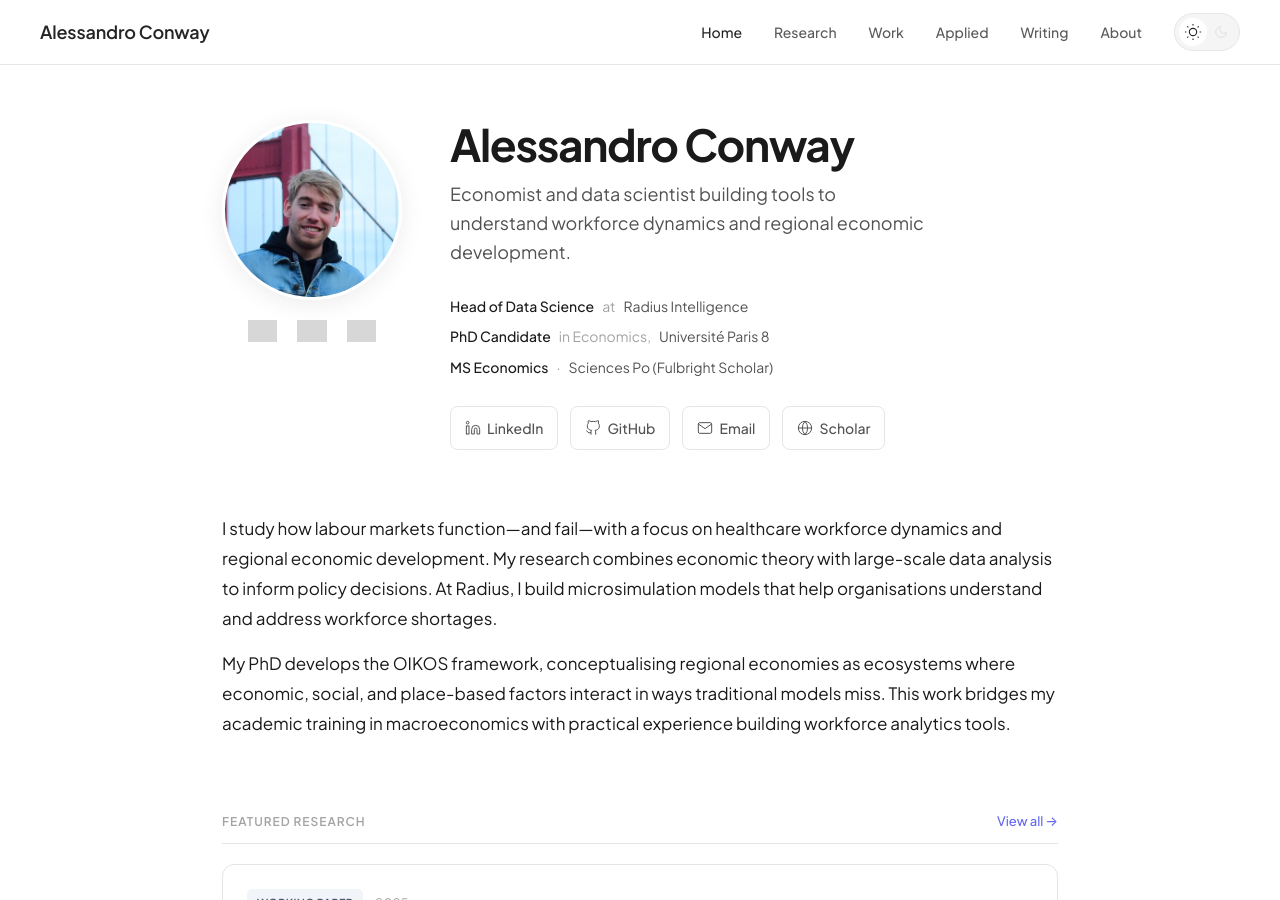
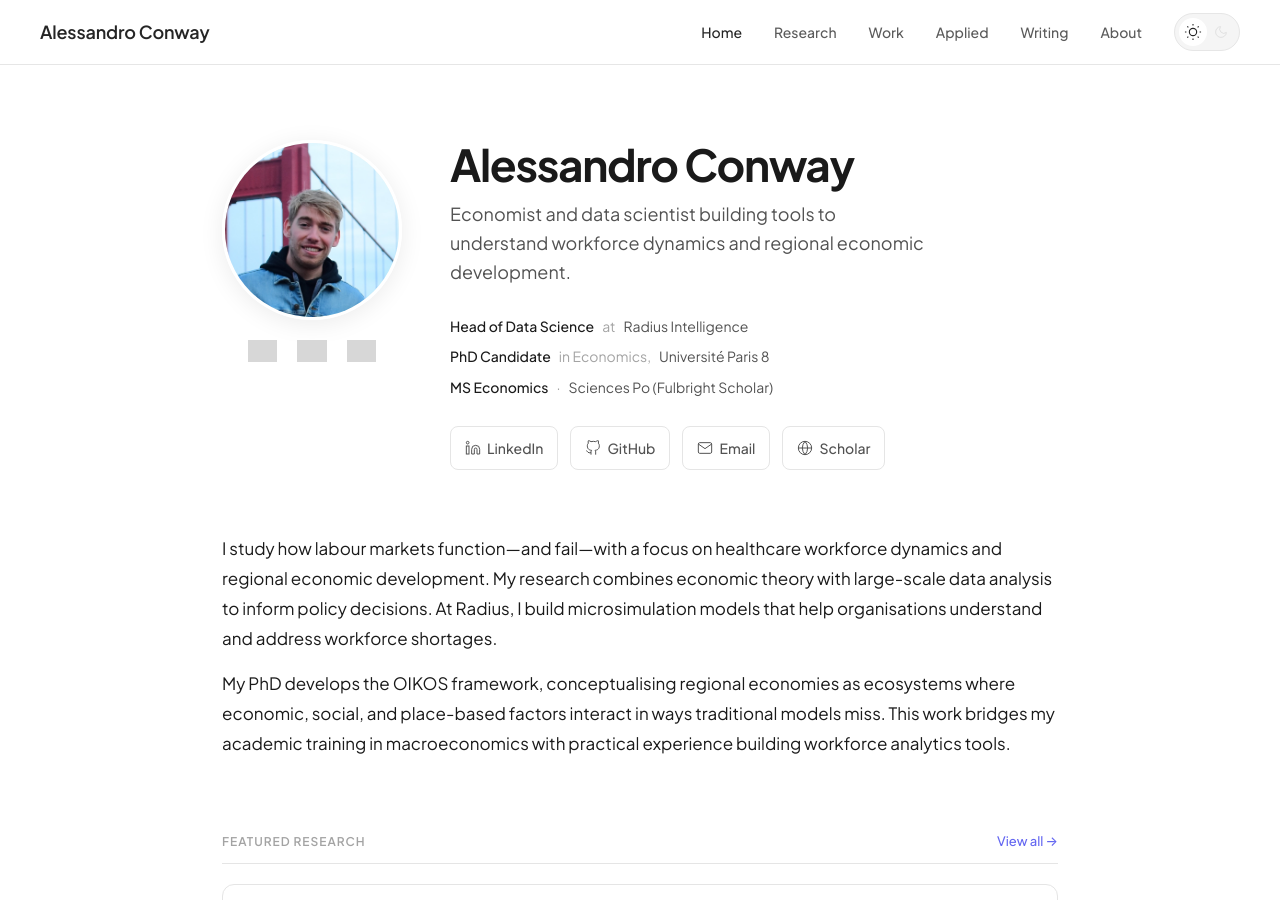
Before and after one commit to conway1521/conway1521.github.io, a Jekyll site: the page built from index.html, in a window 1280 px wide and 900 px high. Built offline with Jekyll 4.4.1, drawn with Linux system fonts in a browser that asks for light colours; grey boxes are pictures that could not be loaded.

Commit message:
Update default.html

```diff
--- a/_layouts/default.html
+++ b/_layouts/default.html
@@ -27,7 +27,7 @@
 <body>
     {% include nav.html %}
 
-    <main class="{% if page.layout == 'home' %}main-home{% else %}main-page{% endif %}">
+    <main class="{% if page.url == '/' %}main-home{% else %}main-page{% endif %}">
         {{ content }}
     </main>
 
```
